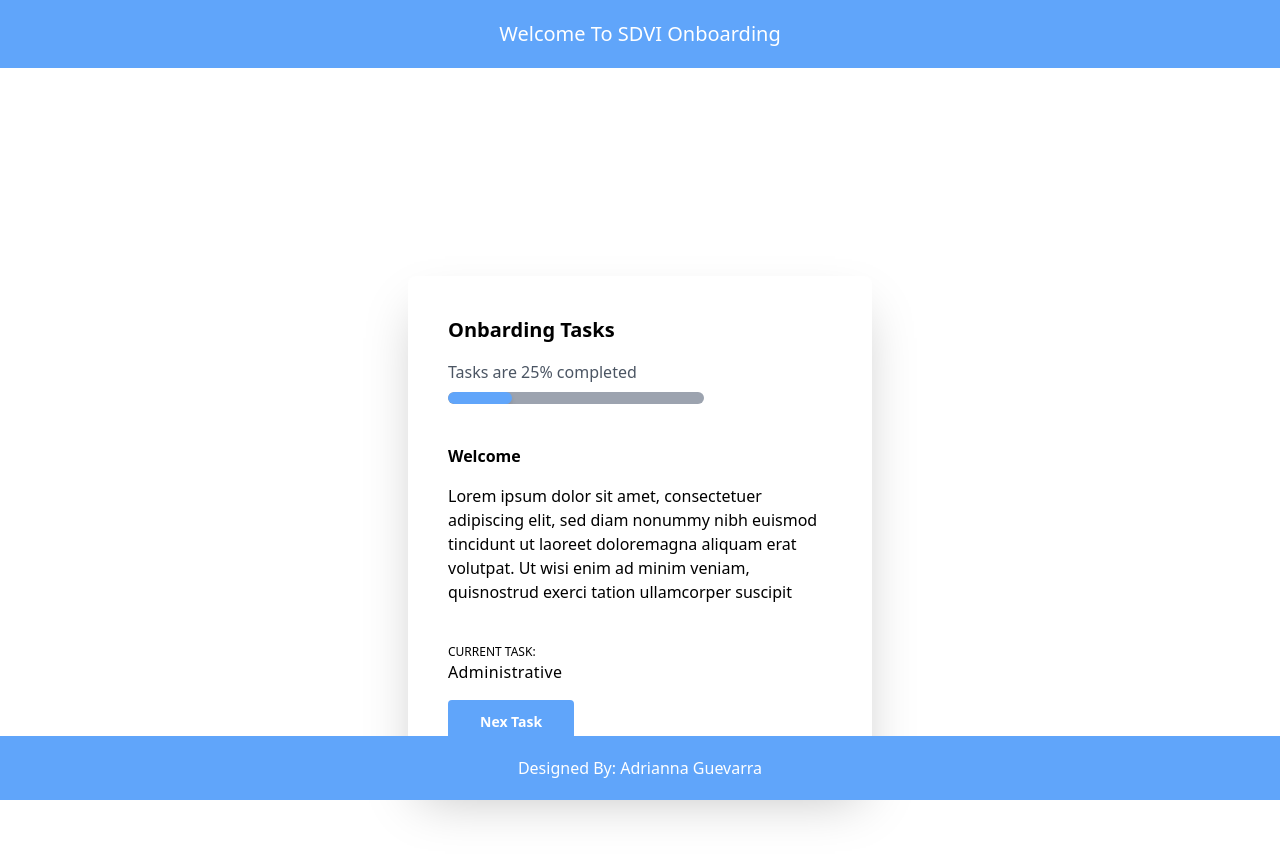
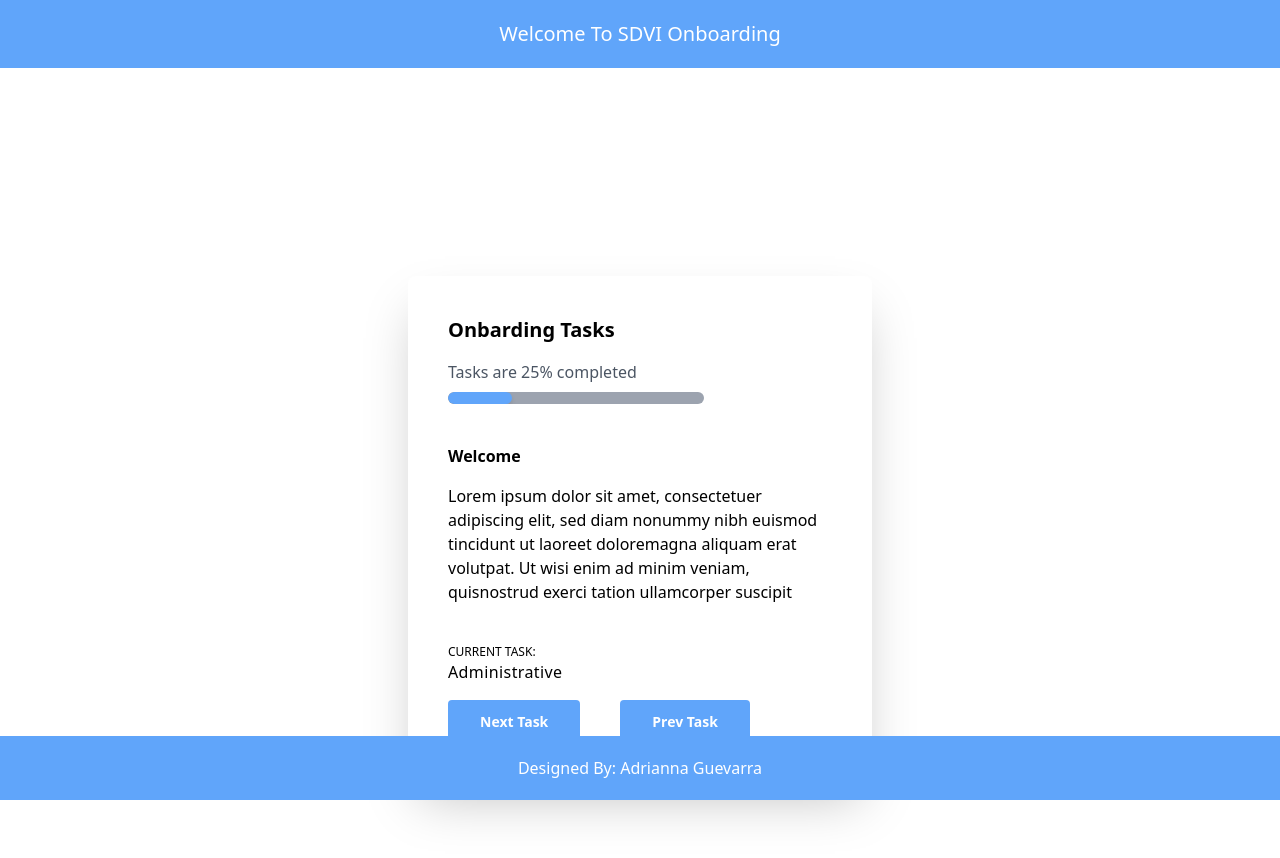
Before and after one commit to adrianna157/sdvi-onboarding, an Angular app: page / in a window 1280 px wide. Shown: the top 858 px of the page. Built offline with nearby package versions, Linux system fonts and the light colour scheme; what @tailwindcss/typography would draw is missing.

Commit message:
add card service that allows for a shared state

```diff
--- a/src/app/card-interface.ts
+++ b/src/app/card-interface.ts
@@ -1,8 +1,7 @@
-export interface CardInterface{
+export interface CardInterface {
   status: string;
   title: string;
   statusBar: string;
   main: string;
   currentTask: string;
-
 }
--- a/src/app/components/card-details/card-details.component.html
+++ b/src/app/components/card-details/card-details.component.html
@@ -1,13 +1,13 @@
 <!-- add ngIf after creating function binding -->
 <div class="mt-4 mb-10 overflow-y-auto w-96 h-40">
-  <main class="tasks">
-    <h1 class="font-bold">{{tasks[0].title}}</h1>
+  <main class="tasks curr_index">
+    <h1 class="font-bold ">{{tasks[curr_index].title}}</h1>
     <article class="mt-4">
-      <p class="mt-2"> {{tasks[0].main}}
+      <p class="mt-2"> {{tasks[curr_index].main}}
       </p>
     </article>
 
-    <article>
+    <!-- <article>
       <h2 class="mt-2 font-semibold">Next Steps</h2>
       <p class="mt-2">
         Lorem ipsum dolor sit amet, consectetuer adipiscing
@@ -22,11 +22,11 @@
       </p>
       <p>... </p>
       <p>... </p>
-    </article>
+    </article> -->
 
   </main>
 </div>
 <h3 class="text-xs uppercase">Current Task:</h3>
 <h2 class="tracking-wide">
-  {{tasks[0].currentTask}}
+  {{tasks[curr_index].currentTask}}
 </h2>
--- a/src/app/components/card-details/card-details.component.ts
+++ b/src/app/components/card-details/card-details.component.ts
@@ -1,19 +1,27 @@
 import { Component, OnInit, Input } from '@angular/core';
 import { Card } from '../card/card.component';
 import { TASKS } from 'src/app/mock-tasks';
+import { CardService } from 'src/app/services/card.service';
 @Component({
   selector: 'app-card-details',
   templateUrl: './card-details.component.html',
   styleUrls: ['./card-details.component.css']
 })
 export class CardDetailsComponent implements OnInit {
+  curr_index!: number;
+  tasks = TASKS;
 
-  @Input() card?: Card;
-  tasks = TASKS;
-  constructor() {
+
+
+  constructor(private cardService: CardService) {
+
   }
 
   ngOnInit(): void {
+    this.cardService.count.subscribe(c => {
+      this.curr_index = c;
+    })
   }
 
+
 }
--- a/src/app/components/card/card.component.html
+++ b/src/app/components/card/card.component.html
@@ -1,12 +1,15 @@
-<div class="bg-white p-10 my-52 rounded-lg shadow-2xl tasks">
+<div class="bg-white p-10 my-52 rounded-lg shadow-2xl tasks curr_index">
     <h1 class="text-xl font-bold">Onbarding Tasks</h1>
     <div class="mt-4 mb-10">
-        <p class="text-gray-600">Tasks are {{tasks[0].status}} completed</p>
+        <p class="text-gray-600">Tasks are {{tasks[curr_index].status}} completed</p>
         <div class="bg-gray-400 w-64 h-3 rounded-lg mt-2 overflow-hidden">
-            <div class="bg-blue-400 {{tasks[0].statusBar}} h-full rounded-lg shadow-md"></div>
+            <div class="bg-blue-400 {{tasks[curr_index].statusBar}} h-full rounded-lg shadow-md"></div>
         </div>
     </div>
     <app-card-details></app-card-details>
-    <button class="bg-blue-400 py-3 px-8 mt-4 rounded text-sm text-white font-semibold hover:bg-opacity-75">Nex
+    <button (click)="onNext()" class="bg-blue-400 py-3 px-8 mt-4 rounded text-sm text-white font-semibold hover:bg-opacity-75">Next
         Task</button>
+    <button (click)="onBack()"
+      class="bg-blue-400 py-3 px-8 mt-4 ml-10 rounded text-sm text-white font-semibold hover:bg-opacity-75">Prev Task
+      </button>
 </div>
--- a/src/app/components/card/card.component.ts
+++ b/src/app/components/card/card.component.ts
@@ -1,16 +1,29 @@
 import { Component, OnInit } from '@angular/core';
 import { TASKS } from 'src/app/mock-tasks';
+import { CardService } from 'src/app/services/card.service';
+import { CardDetailsComponent } from '../card-details/card-details.component';
 @Component({
   selector: 'app-card',
   templateUrl: './card.component.html',
-  styleUrls: ['./card.component.css']
+  styleUrls: ['./card.component.css'],
 })
 export class Card implements OnInit {
   tasks = TASKS;
+  curr_index!: number;
 
-  constructor() { }
+
+  constructor(private cardService: CardService) {
+  }
 
   ngOnInit(): void {
+    this.cardService.count.subscribe(c => {
+      this.curr_index = c;
+    });
   }
-
+  onNext() {
+    this.cardService.onNext();
+  }
+  onBack() {
+    this.cardService.onBack();
+  }
 }
--- /dev/null
+++ b/src/app/services/card.service.ts
@@ -0,0 +1,21 @@
+import { Injectable } from '@angular/core';
+import { BehaviorSubject, Observable } from 'rxjs';
+
+
+@Injectable({
+  providedIn: 'root'
+})
+export class CardService {
+  curr_index = 0;
+  count: BehaviorSubject<number>;
+  constructor() {
+    this.count = new BehaviorSubject(this.curr_index);
+  }
+
+  onNext() {
+    this.count.next(++this.curr_index);
+  }
+  onBack() {
+    this.count.next(--this.curr_index);
+  }
+}
```
Also changed, not shown: 1 other file (tests, documents, lock files or other folders).
